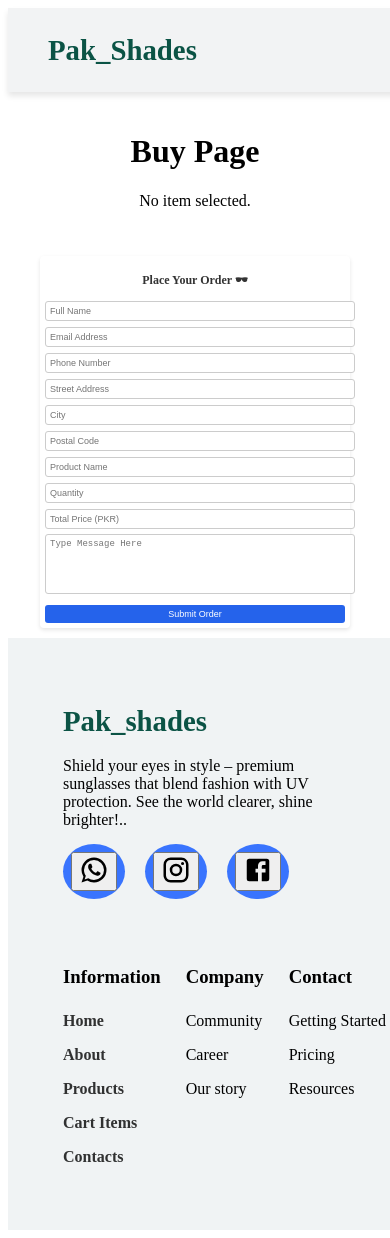
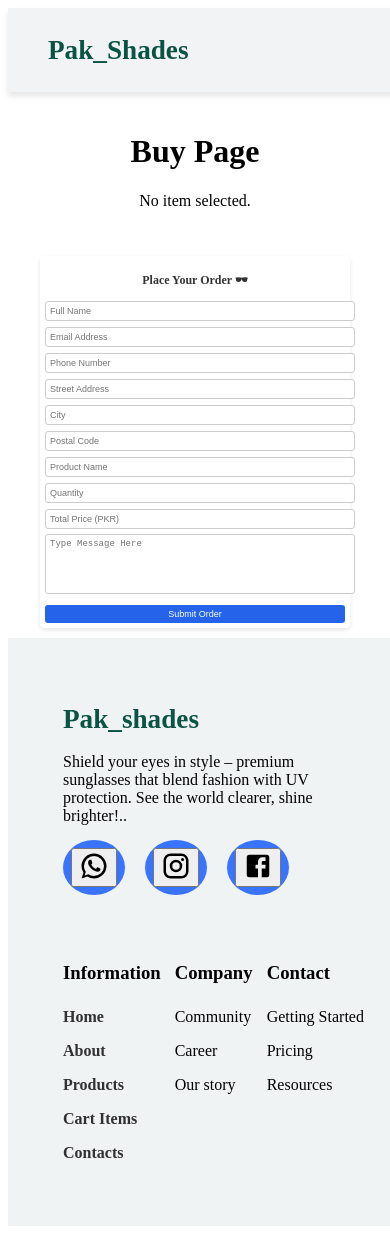
Before and after one commit to mustafa-mmd/pakshades, a React (Vite) app: page /pakshades/buy in a window 390 px wide. Shown: the top 1238 px of the page. Built offline with nearby package versions, Linux system fonts and the light colour scheme.

Commit message:
update footer

```diff
--- a/src/component/Foter.css
+++ b/src/component/Foter.css
@@ -60,7 +60,7 @@ footer {
     /* font-size: 1.5rem; */
   }
   .logo{
-    font-size: 1.8rem;
+    font-size: 1.7rem;
   }
 }
 
@@ -72,8 +72,11 @@ footer {
     flex-direction: column;
 
   }
+  .web-pages{
+    gap: 14px;
+  }
   .company-info p{
-    width: 300px;
+    width: 260px;
     /* font-size:3.3rem; */
 
   }
```
